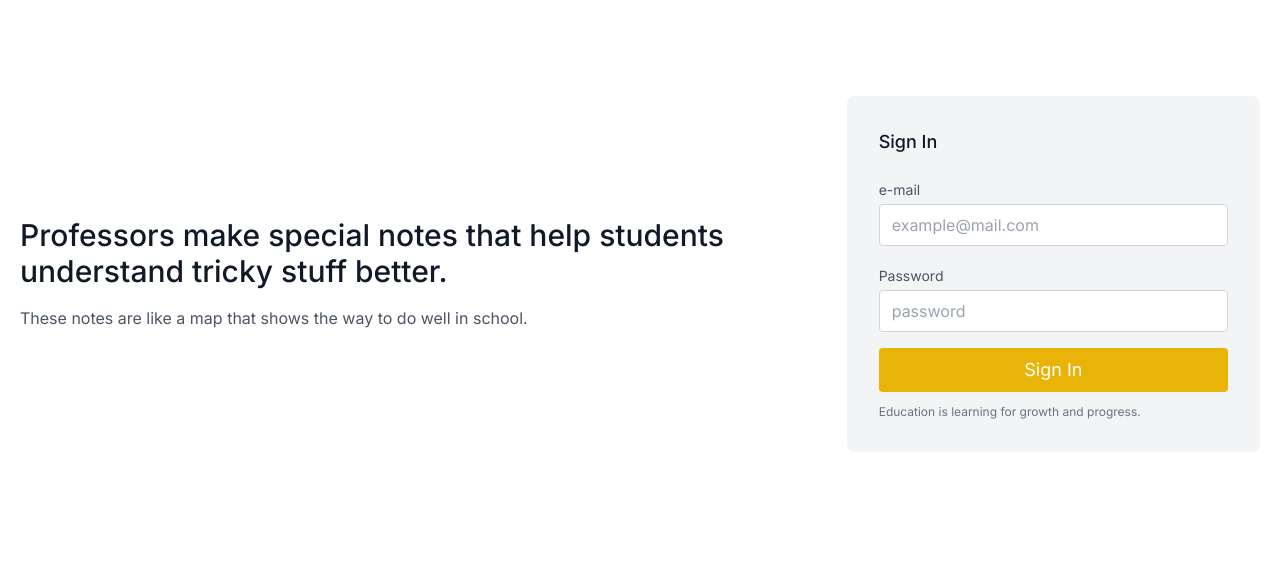
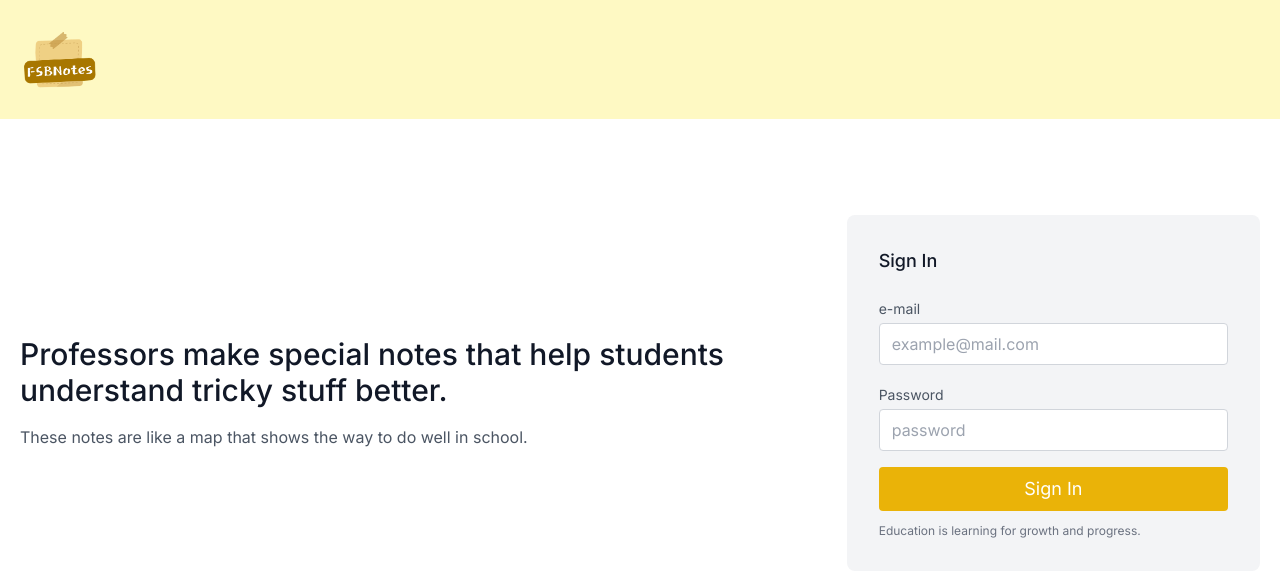
Before and after one commit to meddhiaka/tunimpact-hackathon-notesfsb, a Next.js app: page /signin in a window 1280 px wide. Shown: the top 576 px of the page. Built offline with nearby package versions, Linux system fonts and the light colour scheme; no server answers.

Commit message:
Header added

```diff
--- a/src/app/signin/page.tsx
+++ b/src/app/signin/page.tsx
@@ -2,6 +2,8 @@
 import signIn from "@/firebase/auth/signIn";
 import { useRouter } from 'next/navigation';
 import { useState } from "react";
+import Link from 'next/link';
+import Image from 'next/image';
 
 function Page(): JSX.Element {
   const [email, setEmail] = useState('');
@@ -32,6 +34,13 @@
 
   return (
     <section className="text-gray-600 body-font">
+      <header className="text-gray-600 body-font bg-yellow-100">
+        <div className="container mx-auto flex flex-wrap p-5 flex-col md:flex-row items-center justify-between">
+          <Link href="/" className="flex title-font font-medium items-center text-gray-900 mb-4 md:mb-0">
+            <Image src="/notes.png" width={80} height={80} alt="" />
+          </Link>
+        </div>
+      </header>
       <form onSubmit={handleForm} className="container px-5 py-24 mx-auto flex flex-wrap items-center">
         <div className="lg:w-3/5 md:w-1/2 md:pr-16 lg:pr-0 pr-0">
           <h1 className="title-font font-medium text-3xl text-gray-900">Professors make special notes that help students understand tricky stuff better.</h1>
```
